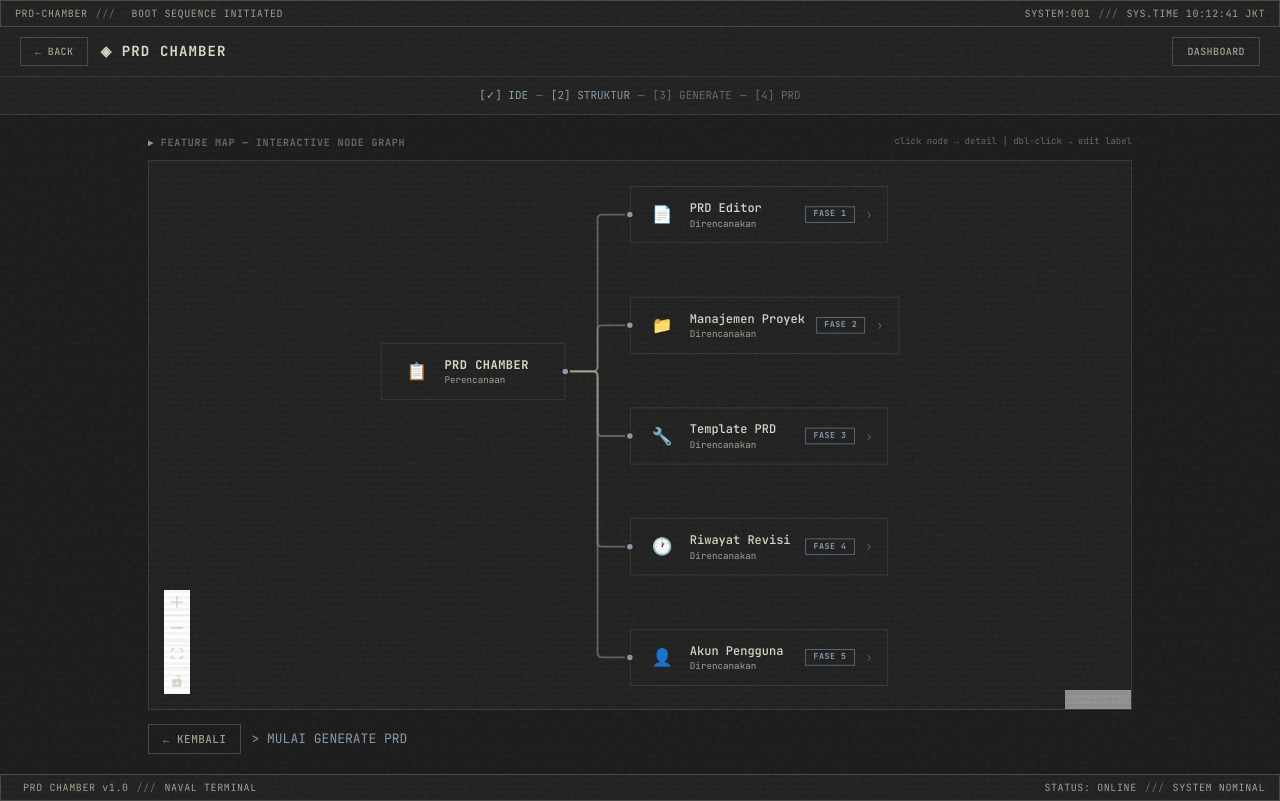
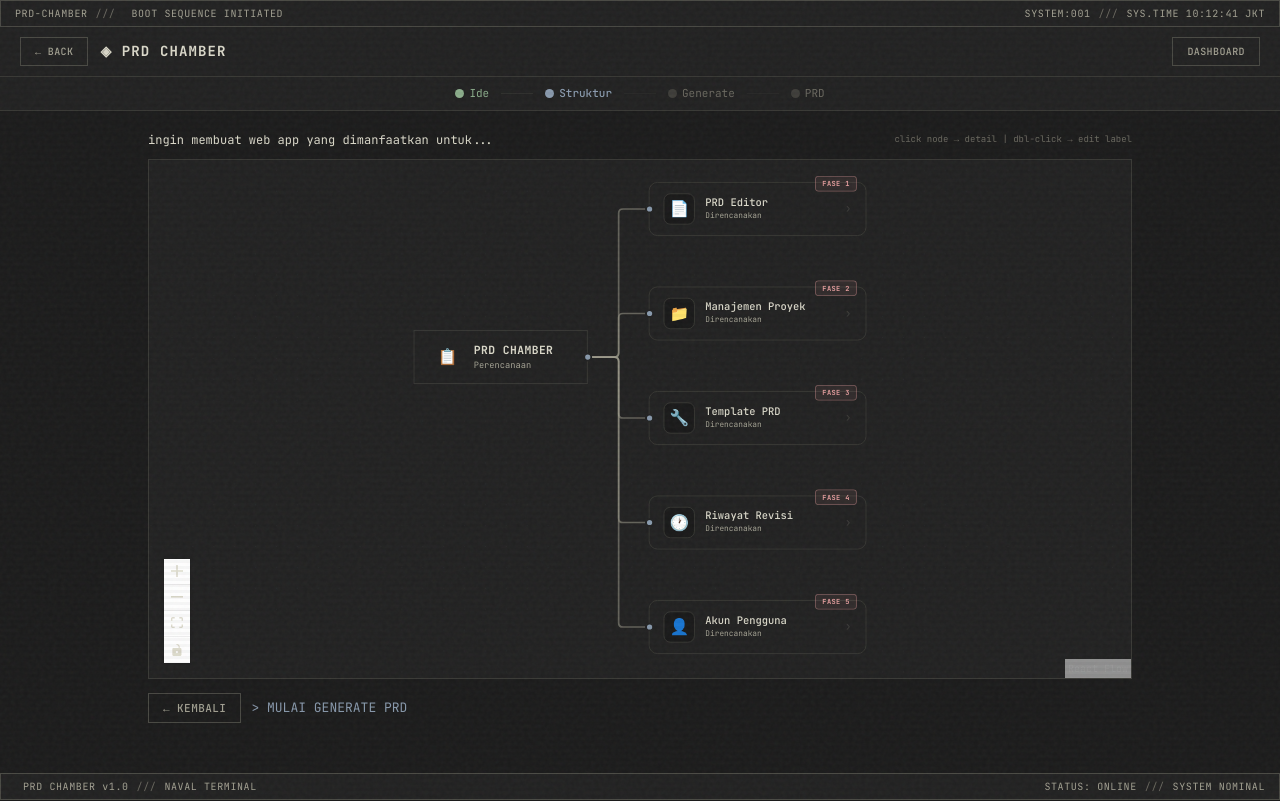
Before and after one commit to zettxh/prd-chamber, a React (Vite) app: page /project/1/structure in a window 1280 px wide. Built offline with nearby package versions, Linux system fonts and the light colour scheme.

Commit message:
redesign: StructurePage split layout + PhaseNode FASE badge + 3-dot stepper

```diff
--- a/src/components/TopStepper.tsx
+++ b/src/components/TopStepper.tsx
@@ -14,9 +14,9 @@ export default function TopStepper() {
   const active = getActiveStep(location.pathname);
 
   const steps: { key: Step; label: string }[] = [
-    { key: 'ide', label: 'IDE' },
-    { key: 'struktur', label: 'STRUKTUR' },
-    { key: 'generate', label: 'GENERATE' },
+    { key: 'ide', label: 'Ide' },
+    { key: 'struktur', label: 'Struktur' },
+    { key: 'generate', label: 'Generate' },
     { key: 'prd', label: 'PRD' },
   ];
 
@@ -24,21 +24,36 @@ export default function TopStepper() {
 
   return (
     <div
-      className="flex items-center justify-center gap-0 px-4 py-2.5"
+      className="flex items-center justify-center px-4 py-2"
       style={{ background: 'var(--bg-panel)', borderBottom: '1px solid var(--border)' }}
     >
-      <div className="term-stepper">
+      <div style={{ display: 'flex', alignItems: 'center', gap: 0 }}>
         {steps.map((step, i) => {
           const isCompleted = i < stepIndex;
           const isActive = i === stepIndex;
 
           return (
-            <span key={step.key} style={{ display: 'inline-flex', alignItems: 'center' }}>
-              <span className={isCompleted ? 'step-done' : isActive ? 'step-active' : 'step-future'}>
-                [{isCompleted ? '✓' : i + 1}] {step.label}
+            <span key={step.key} style={{ display: 'flex', alignItems: 'center' }}>
+              {/* Dot */}
+              <span style={{
+                width: 9, height: 9, borderRadius: '50%', display: 'inline-block',
+                background: isCompleted ? 'var(--success)' : isActive ? 'var(--accent)' : 'var(--text-muted)',
+                opacity: isActive || isCompleted ? 1 : 0.4,
+                marginRight: 5,
+              }} />
+              <span style={{
+                fontSize: 11, fontWeight: isActive ? 500 : 400,
+                color: isCompleted ? 'var(--success)' : isActive ? 'var(--accent)' : 'var(--text-muted)',
+              }}>
+                {step.label}
               </span>
               {i < steps.length - 1 && (
-                <span className="step-dash"> — </span>
+                <span style={{
+                  width: 32, height: 1,
+                  background: 'var(--border)',
+                  margin: '0 12px',
+                  opacity: i < stepIndex ? 0.6 : 0.3,
+                }} />
               )}
             </span>
           );
--- a/src/components/nodes/PhaseNode.tsx
+++ b/src/components/nodes/PhaseNode.tsx
@@ -18,23 +18,28 @@ export const PhaseNode = memo(function PhaseNode({ data, selected }: PhaseNodePr
 
   return (
     <div
-      className="flex items-center gap-3 px-4 py-3 cursor-pointer"
+      className="flex items-center gap-3 px-4 py-3 cursor-pointer rounded-lg"
       onDoubleClick={() => setEditing(true)}
       style={{
         background: 'var(--bg-panel)',
         border: selected ? '2px solid var(--accent)' : '1px solid var(--border)',
+        borderRadius: 10,
         transition: 'all 200ms ease',
-        minWidth: 280,
+        minWidth: 250,
+        position: 'relative',
       }}
     >
       <Handle type="target" position={Position.Left} style={{
         background: 'var(--accent)', width: 10, height: 10, border: '2px solid var(--bg-panel)',
       }} />
 
-      <div className="w-9 h-9 flex items-center justify-center text-lg shrink-0" style={{ color: 'var(--accent)' }}>
+      {/* Icon */}
+      <div className="w-9 h-9 flex items-center justify-center text-lg shrink-0 rounded-lg"
+        style={{ background: 'var(--bg-input)', border: '1px solid var(--border)' }}>
         {data.icon}
       </div>
 
+      {/* Label */}
       <div className="flex-1 min-w-0">
         {editing ? (
           <input
@@ -45,28 +50,32 @@ export const PhaseNode = memo(function PhaseNode({ data, selected }: PhaseNodePr
             onKeyDown={e => { if (e.key === 'Enter') commit(); if (e.key === 'Escape') { setLabel(data.label); setEditing(false); } }}
             style={{
               background: 'var(--bg-input)', border: '1px solid var(--accent-dim)', outline: 'none',
-              color: 'var(--text-primary)', fontFamily: 'var(--font-mono)', fontSize: 13, fontWeight: 500,
-              padding: '2px 6px', width: '100%',
+              color: 'var(--text-primary)', fontFamily: 'var(--font-mono)', fontSize: 12, fontWeight: 500,
+              padding: '2px 6px', width: '100%', borderRadius: 4,
             }}
             autoFocus
           />
         ) : (
-          <p style={{ fontFamily: 'var(--font-mono)', fontSize: 13, fontWeight: 500, color: 'var(--text-primary)' }}>
+          <p style={{ fontFamily: 'var(--font-mono)', fontSize: 12, fontWeight: 500, color: 'var(--text-primary)', lineHeight: 1.3 }}>
             {label}
           </p>
         )}
-        <p style={{ fontSize: 10, color: 'var(--text-secondary)' }}>{data.subtitle}</p>
+        <p style={{ fontSize: 9, color: 'var(--text-secondary)' }}>{data.subtitle}</p>
       </div>
 
+      {/* FASE badge — red accent to match reference */}
       <span style={{
-        fontSize: 9, fontWeight: 700, letterSpacing: '0.06em',
-        color: 'var(--accent)', border: '1px solid var(--accent-dim)',
-        padding: '1px 8px',
+        fontSize: 8, fontWeight: 700, letterSpacing: '0.06em',
+        color: '#E8A0A0', border: '1px solid rgba(232,160,160,0.4)',
+        background: 'rgba(232,160,160,0.08)',
+        padding: '2px 7px', borderRadius: 4,
+        position: 'absolute', top: -8, right: 10,
       }}>
         FASE {data.faseNumber}
       </span>
 
-      <span style={{ color: 'var(--text-muted)', fontSize: 12 }}>›</span>
+      {/* Chevron */}
+      <span style={{ color: 'var(--text-muted)', fontSize: 13, opacity: 0.4 }}>›</span>
     </div>
   );
 });
--- a/src/pages/StructurePage.tsx
+++ b/src/pages/StructurePage.tsx
@@ -31,24 +31,26 @@ export default function StructurePage() {
   );
 
   const onPaneClick = useCallback(() => setSelectedPhase(null), [setSelectedPhase]);
-  const onConnect = useCallback(() => {}, []);
 
   return (
     <Layout showBack>
+      {/* ═══ Header ═══ */}
       <div style={{ display: 'flex', alignItems: 'center', justifyContent: 'space-between', marginBottom: 10 }}>
-        <span style={{ fontSize: 10, fontWeight: 700, textTransform: 'uppercase', letterSpacing: '0.08em', color: 'var(--text-muted)' }}>
-          <span style={{ color: 'var(--accent)' }}>▸ </span>FEATURE MAP — INTERACTIVE NODE GRAPH
+        <span style={{ fontSize: 12, color: 'var(--text-primary)' }}>
+          ingin membuat web app yang dimanfaatkan untuk...
         </span>
         <span style={{ fontSize: 9, color: 'var(--text-muted)' }}>click node → detail | dbl-click → edit label</span>
       </div>
 
-      <div className="term-panel" style={{ height: 550, overflow: 'hidden' }}>
+      {/* ═══ Split layout: Canvas + Detail Panel ═══ */}
+      <div style={{ display: 'grid', gridTemplateColumns: selectedNode ? '1fr 260px' : '1fr', gap: 12, transition: 'all 250ms' }}>
+        {/* LEFT: React Flow Canvas */}
+        <div className="term-panel" style={{ height: 520, overflow: 'hidden' }}>
           <ReactFlow
             nodes={nodes}
             edges={edges}
             onNodeClick={onNodeClick}
             onPaneClick={onPaneClick}
-          onConnect={onConnect}
             nodeTypes={nodeTypes}
             fitView
             deleteKeyCode={null}
@@ -62,18 +64,62 @@ export default function StructurePage() {
           </ReactFlow>
         </div>
 
-      {/* Detail panel */}
+        {/* RIGHT: Detail Panel */}
         {selectedNode && !selectedNode.data.isRoot && (
-        <div className="term-accent-panel" style={{ marginTop: 12, padding: '14px 18px', fontSize: 11, color: 'var(--text-secondary)' }}>
-          <div style={{ color: 'var(--accent)', fontWeight: 500, marginBottom: 6 }}>◈ {selectedNode.data.label} — Sub-features</div>
-          <ul style={{ paddingLeft: 14, margin: 0 }}>
-            {subFeatures.map((sf: { name: string; description: string }, i: number) => (
-              <li key={i} style={{ marginBottom: 2 }}>{sf.name}</li>
+          <div className="term-panel" style={{ height: 520, overflow: 'auto', animation: 'term-fadein 0.25s ease-out' }}>
+            {/* Header */}
+            <div style={{ padding: '14px 16px', borderBottom: '1px solid var(--border)' }}>
+              <div style={{ display: 'flex', alignItems: 'center', gap: 8, marginBottom: 6 }}>
+                <span style={{ fontSize: 16 }}>{selectedNode.data.icon}</span>
+                <span style={{ fontSize: 10, textTransform: 'uppercase', letterSpacing: '0.08em', color: 'var(--text-muted)' }}>
+                  SUB FITUR
+                </span>
+              </div>
+              <div style={{ fontSize: 11, color: 'var(--text-secondary)' }}>
+                {selectedNode.data.label}
+              </div>
+            </div>
+
+            {/* Sub-feature list */}
+            <div style={{ padding: '8px 0' }}>
+              {subFeatures.map((sf, i) => (
+                <div
+                  key={i}
+                  style={{
+                    padding: '10px 16px',
+                    borderBottom: '1px solid rgba(58,58,54,0.4)',
+                    cursor: 'pointer',
+                    transition: 'background 120ms',
+                  }}
+                  onMouseEnter={e => (e.currentTarget.style.background = 'rgba(200,200,190,0.03)')}
+                  onMouseLeave={e => (e.currentTarget.style.background = 'transparent')}
+                >
+                  <div style={{ display: 'flex', alignItems: 'flex-start', gap: 8 }}>
+                    <span style={{ color: 'var(--accent-dim)', fontSize: 11, marginTop: 1 }}>●</span>
+                    <div>
+                      <div style={{ fontSize: 12, color: 'var(--text-primary)', marginBottom: 2 }}>
+                        {sf.name}
+                      </div>
+                      <div style={{ fontSize: 10, color: 'var(--text-muted)', lineHeight: 1.4 }}>
+                        {sf.description}
+                      </div>
+                    </div>
+                  </div>
+                </div>
               ))}
-          </ul>
+            </div>
+
+            {/* Footer */}
+            <div style={{ padding: '10px 16px', borderTop: '1px solid var(--border)' }}>
+              <span style={{ fontSize: 10, color: 'var(--accent)', cursor: 'pointer' }}>
+                Lihat semua ({subFeatures.length}) ›
+              </span>
+            </div>
           </div>
         )}
+      </div>
 
+      {/* ═══ Bottom Buttons ═══ */}
       <div style={{ display: 'flex', gap: 10, marginTop: 14 }}>
         <button onClick={() => navigate(-1)} className="term-btn">← KEMBALI</button>
         <button onClick={() => navigate('/project/dummy-1/generate')} className="term-btn-accent">{'>'} MULAI GENERATE PRD</button>
```
Lines whose indentation alone changed are shown as unchanged.
